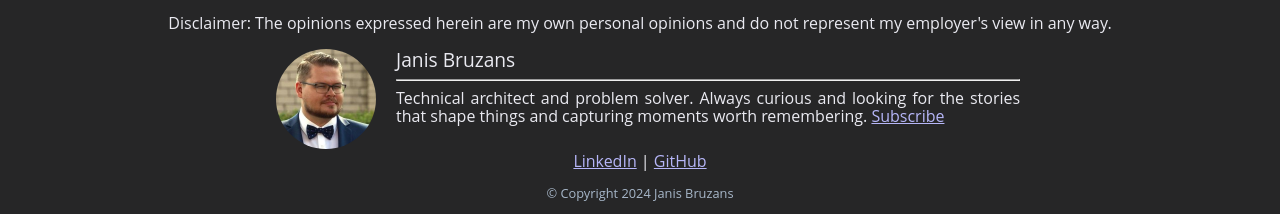
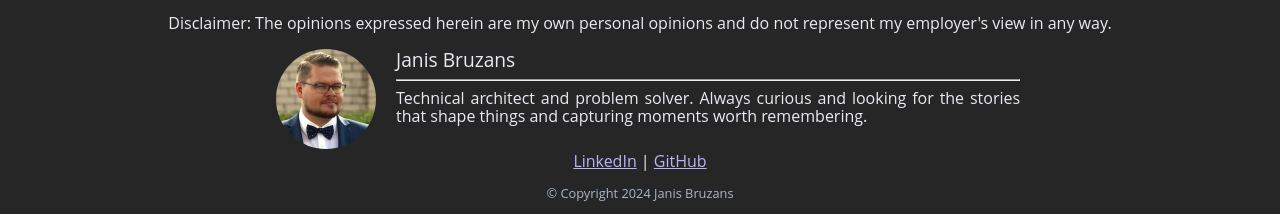
Before and after one commit to exploringintent/exploringintent.github.io, a Jekyll site: the page built from index.markdown, in a window 1280 px wide. Shown: the part 683-897 px from the top of the page. Built offline with Jekyll 4.4.1, drawn with Linux system fonts in a browser that asks for light colours.

Commit message:
Removing subscribe option as it currently is not working

```diff
--- a/_includes/footer.html
+++ b/_includes/footer.html
@@ -6,7 +6,7 @@
       <div class="author-name">
         <p>{{ site.author.name | escape }}</p>
         <hr> Technical architect and problem solver. Always curious and looking for the stories that shape things and capturing moments worth remembering.
-        <a href="{{ site.feed.path | default: 'feed.xml' | absolute_url }}" ><span>Subscribe</span></a>
+        <!--<a href="{{ site.feed.path | default: 'feed.xml' | absolute_url }}" ><span>Subscribe</span></a> -->
       </div>
     </div>
     <p class="social"><a href="https://www.linkedin.com/in/janisbruzans/">LinkedIn</a> | <a href="https://github.com/exploringintent">GitHub</a></p>
```
